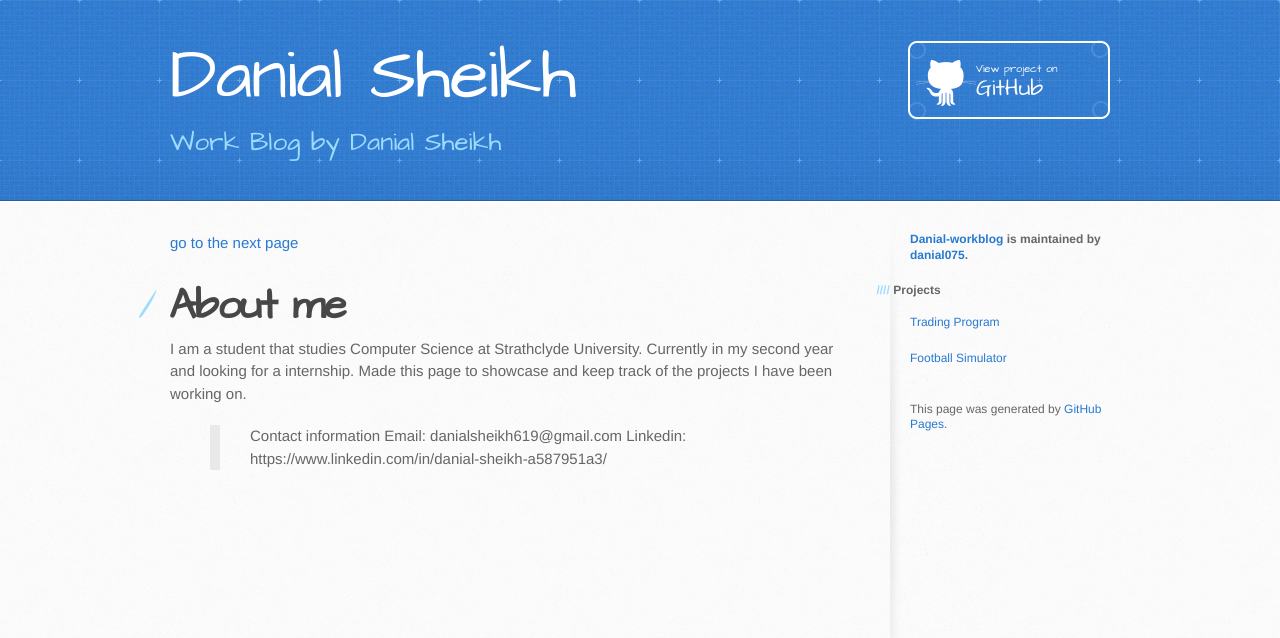
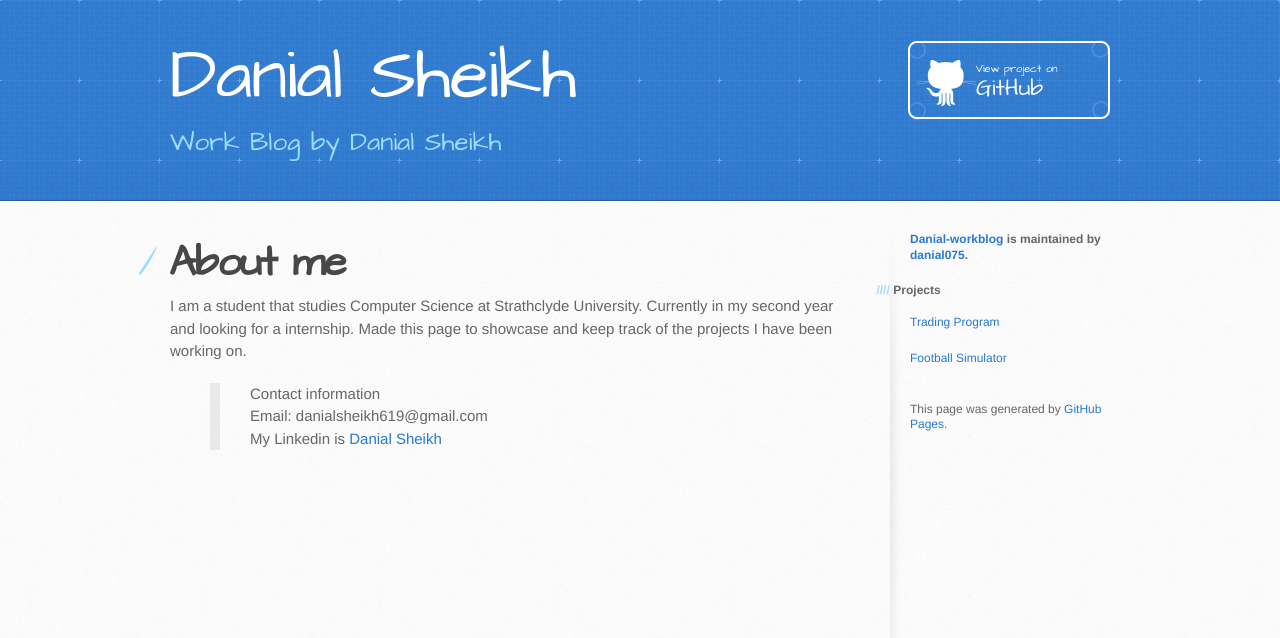
Before and after one commit to danial075/Danial-workblog, a Jekyll site: the page built from index.md, in a window 1280 px wide. Shown: the top 638 px of the page. Built offline with Jekyll 4.4.1, drawn with Linux system fonts in a browser that asks for light colours; our own code applies the rules of GitHub Pages for plain Markdown files.

Commit message:
Trading program done

```diff
--- a/index.md
+++ b/index.md
@@ -1,10 +1,9 @@
 ---
 layout: default
 ---
-[go to the next page](/trading-program)
 # **About me**
 <p> I am a student that studies Computer Science at Strathclyde University. Currently in my second year and looking for a internship. Made this page to showcase and keep track of the projects I have been working on. </p>
 
->Contact information
-Email: danialsheikh619@gmail.com
-Linkedin: https://www.linkedin.com/in/danial-sheikh-a587951a3/
+>Contact information<br>
+Email: danialsheikh619@gmail.com<br>
+My Linkedin is [Danial Sheikh](https://www.linkedin.com/in/danial-sheikh-a587951a3/)
```
Also changed, not shown: trading-program.md (+42 -0 lines).
